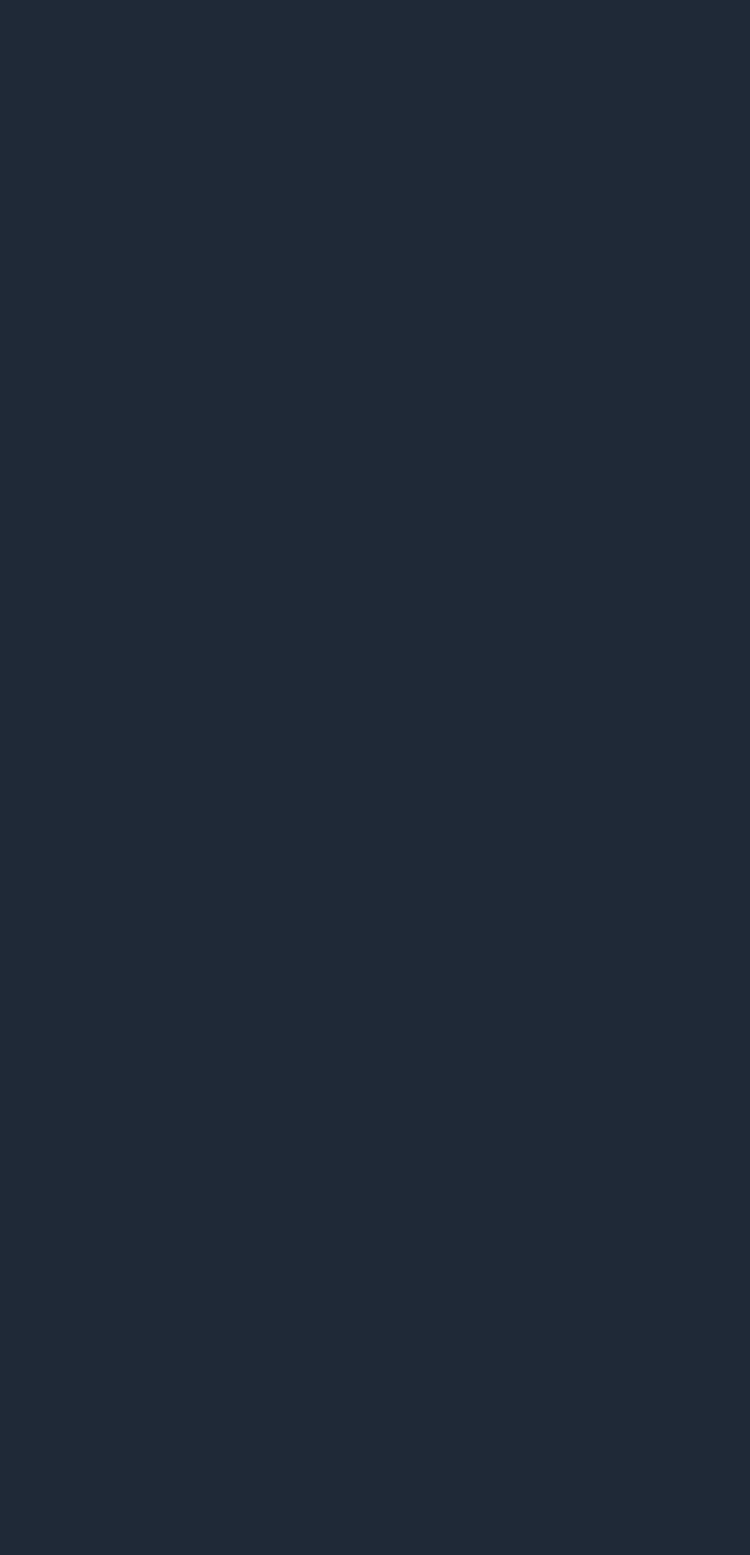
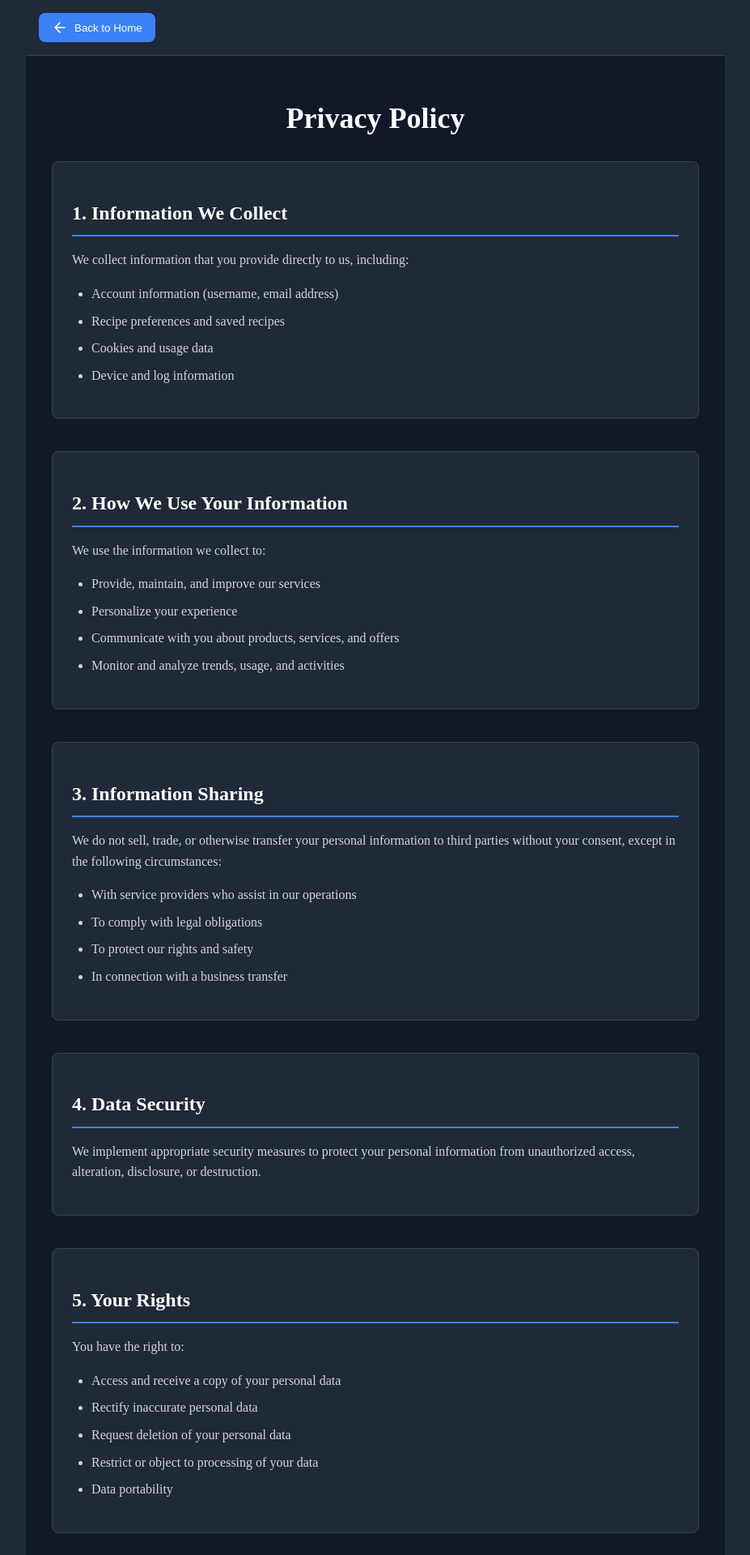
Before and after one commit to roy6767/RecipeGenerator, a React (Create React App) app in the folder frontend/: page /privacy-policy in a window 1280 px wide. Before the commit this address had no page. Shown: the top 1920 px of the page at 81% size, without its empty margins (176-1103 px from the left). Before the commit the page ends 800 px from the top, so only its background shows below. Built offline with nearby package versions, Linux system fonts and the light colour scheme.

Commit message:
Add privacy-policy page

```diff
--- a/frontend/src/App.js
+++ b/frontend/src/App.js
@@ -7,6 +7,7 @@ import ProfilePage from './pages/profile-page/ProfilePage';
 import InputPage from './pages/input-page/InputPage';
 import OutputPage from './pages/output-page/OutputPage';
 import LogRegPage from './pages/log-reg-page/LogRegPage';
+import PrivacyPolicy from './pages/home-page/PrivacyPolicy';
 import './pages/home-page/HomePage.css';
 
 function App() {
@@ -19,6 +20,7 @@ function App() {
           <Route path="/input" element={<InputPage />} />
           <Route path="/output" element={<OutputPage />} />
           <Route path="/auth" element={<LogRegPage />} />
+          <Route path="/privacy-policy" element={<PrivacyPolicy />} />
         </Routes>
       </div>
     </Router>
--- a/frontend/src/pages/home-page/HomePage.jsx
+++ b/frontend/src/pages/home-page/HomePage.jsx
@@ -1,7 +1,8 @@
 import React, { useState, useEffect, useRef } from 'react';
 import { ChefHat, LogOut, User, Cookie, Shield } from 'lucide-react';
+import { useNavigate } from 'react-router-dom';
 import './HomePage.css';
-import RecipeModal from './RecipeModal'; // Make sure this import is correct
+import RecipeModal from './RecipeModal';
 
 const HomePage = () => {
     // Refs for animation, state for modal
@@ -9,6 +10,7 @@ const HomePage = () => {
     const animationFrameRef = useRef(null);
     const scrollPositionRef = useRef(0);
     const [selectedRecipe, setSelectedRecipe] = useState(null);
+    const navigate = useNavigate();
 
     const recipes = [
       {
@@ -123,10 +125,13 @@ const HomePage = () => {
         setSelectedRecipe(null);
     };
 
-    return (
-        /* Main Content */
+     const handlePrivacyPolicyClick = () => {
+        navigate('/privacy-policy');
+    };
+
+       return (
         <div className="app-container">
-            {/* THIS IS YOUR ORIGINAL NAVBAR (RESTORED) */}
+            {/* Navigation Bar */}
             <nav className="nav-bar sticky-nav">
                 <div className="nav-container">
                     <button className="primary-btn red-btn">
@@ -145,14 +150,13 @@ const HomePage = () => {
                         <div
                             ref={containerRef}
                             className="carousel-content"
-                            // No style prop needed here
                         >
                             <div className="recipe-grid">
                                 {duplicatedRecipes.map((recipe, index) => (
                                     <div
                                         key={`${recipe.id}-${index}`}
                                         className="recipe-card"
-                                        onClick={() => handleRecipeClick(recipe)} // <-- Click handler
+                                        onClick={() => handleRecipeClick(recipe)}
                                     >
                                         <img
                                             src={recipe.image}
@@ -176,7 +180,7 @@ const HomePage = () => {
                 </div>
             </main>
 
-            {/* THIS IS YOUR ORIGINAL FOOTER (RESTORED) */}
+            {/* Footer */}
             <footer className="nav-bar footer-nav">
                 <div className="nav-container">
                     <div id="footer-elements" className="footer-content">
@@ -187,10 +191,14 @@ const HomePage = () => {
 
                         <div className="footer-center">
                             <div className="footer-links">
-                                <a href="#" className="footer-link">
+                                <button
+                                    onClick={handlePrivacyPolicyClick}
+                                    className="footer-link"
+                                    style={{ background: 'none', border: 'none', cursor: 'pointer' }}
+                                >
                                     <Shield size={16} />
                                     <span>Privacy Policy</span>
-                                </a>
+                                </button>
                                 <a href="#" className="footer-link">
                                     <Cookie size={16} />
                                     <span>Cookies</span>
@@ -209,7 +217,7 @@ const HomePage = () => {
                 </div>
             </footer>
 
-            {/* Modal rendering (this is correct) */}
+            {/* Modal rendering */}
             {selectedRecipe && (
                 <RecipeModal
                     recipe={selectedRecipe}
--- /dev/null
+++ b/frontend/src/pages/home-page/PrivacyPolicy.css
@@ -0,0 +1,69 @@
+/* PrivacyPolicy.css */
+.privacy-content {
+    max-width: 800px;
+    margin: 0 auto;
+    padding: 0 1rem;
+    color: #e5e7eb;
+    line-height: 1.6;
+}
+
+.privacy-section {
+    margin-bottom: 2.5rem;
+    background-color: #1f2937;
+    padding: 1.5rem;
+    border-radius: 0.5rem;
+    border: 1px solid #374151;
+}
+
+.privacy-section h2 {
+    color: #ffffff;
+    font-size: 1.5rem;
+    font-weight: 600;
+    margin-bottom: 1rem;
+    border-bottom: 2px solid #3b82f6;
+    padding-bottom: 0.5rem;
+}
+
+.privacy-section p {
+    margin-bottom: 1rem;
+    color: #d1d5db;
+}
+
+.privacy-section ul {
+    margin: 1rem 0;
+    padding-left: 1.5rem;
+}
+
+.privacy-section li {
+    margin-bottom: 0.5rem;
+    color: #d1d5db;
+}
+
+.privacy-footer {
+    text-align: center;
+    margin-top: 3rem;
+    padding-top: 2rem;
+    border-top: 1px solid #374151;
+    color: #9ca3af;
+}
+
+/* Active footer link */
+.footer-link.active {
+    color: #3b82f6;
+}
+
+.footer-link.active:hover {
+    color: #60a5fa;
+}
+
+/* Responsive adjustments for privacy content */
+@media (max-width: 768px) {
+    .privacy-section {
+        padding: 1rem;
+        margin-bottom: 2rem;
+    }
+
+    .privacy-section h2 {
+        font-size: 1.25rem;
+    }
+}
--- /dev/null
+++ b/frontend/src/pages/home-page/PrivacyPolicy.jsx
@@ -0,0 +1,145 @@
+import React from 'react';
+import { ArrowLeft, ChefHat, Shield, Cookie, User } from 'lucide-react';
+import { useNavigate } from 'react-router-dom';
+import './HomePage.css';
+import './PrivacyPolicy.css';
+
+const PrivacyPolicy = () => {
+    const navigate = useNavigate();
+
+    const handleBackToHome = () => {
+        navigate('/');
+    };
+
+    return (
+        <div className="app-container">
+            {/* Navigation Bar */}
+            <nav className="nav-bar sticky-nav">
+                <div className="nav-container">
+                    <button
+                        className="primary-btn blue-btn"
+                        onClick={handleBackToHome}
+                    >
+                        <ArrowLeft size={20} />
+                        <span className="hidden sm-inline">Back to Home</span>
+                    </button>
+                </div>
+            </nav>
+
+            {/* Main Content - Privacy Policy */}
+            <main className="main-content">
+                <div className="content-container">
+                    <h1 className="main-title">Privacy Policy</h1>
+
+                    <div className="privacy-content">
+                        <div className="privacy-section">
+                            <h2>1. Information We Collect</h2>
+                            <p>We collect information that you provide directly to us, including:</p>
+                            <ul>
+                                <li>Account information (username, email address)</li>
+                                <li>Recipe preferences and saved recipes</li>
+                                <li>Cookies and usage data</li>
+                                <li>Device and log information</li>
+                            </ul>
+                        </div>
+
+                        <div className="privacy-section">
+                            <h2>2. How We Use Your Information</h2>
+                            <p>We use the information we collect to:</p>
+                            <ul>
+                                <li>Provide, maintain, and improve our services</li>
+                                <li>Personalize your experience</li>
+                                <li>Communicate with you about products, services, and offers</li>
+                                <li>Monitor and analyze trends, usage, and activities</li>
+                            </ul>
+                        </div>
+
+                        <div className="privacy-section">
+                            <h2>3. Information Sharing</h2>
+                            <p>We do not sell, trade, or otherwise transfer your personal information to third parties without your consent, except in the following circumstances:</p>
+                            <ul>
+                                <li>With service providers who assist in our operations</li>
+                                <li>To comply with legal obligations</li>
+                                <li>To protect our rights and safety</li>
+                                <li>In connection with a business transfer</li>
+                            </ul>
+                        </div>
+
+                        <div className="privacy-section">
+                            <h2>4. Data Security</h2>
+                            <p>We implement appropriate security measures to protect your personal information from unauthorized access, alteration, disclosure, or destruction.</p>
+                        </div>
+
+                        <div className="privacy-section">
+                            <h2>5. Your Rights</h2>
+                            <p>You have the right to:</p>
+                            <ul>
+                                <li>Access and receive a copy of your personal data</li>
+                                <li>Rectify inaccurate personal data</li>
+                                <li>Request deletion of your personal data</li>
+                                <li>Restrict or object to processing of your data</li>
+                                <li>Data portability</li>
+                            </ul>
+                        </div>
+
+                        <div className="privacy-section">
+                            <h2>6. Cookies</h2>
+                            <p>We use cookies and similar tracking technologies to track activity on our service and hold certain information. You can instruct your browser to refuse all cookies or to indicate when a cookie is being sent.</p>
+                        </div>
+
+                        <div className="privacy-section">
+                            <h2>7. Changes to This Policy</h2>
+                            <p>We may update our Privacy Policy from time to time. We will notify you of any changes by posting the new Privacy Policy on this page and updating the "effective date" at the top.</p>
+                        </div>
+
+                        <div className="privacy-section">
+                            <h2>8. Contact Us</h2>
+                            <p>If you have any questions about this Privacy Policy, please contact us at:</p>
+                            <p>Email: privacy@recipeapp.com<br />
+                            Address: 123 Recipe Street, Food City, FC 12345</p>
+                        </div>
+
+                        <div className="privacy-footer">
+                            <p><strong>Effective Date:</strong> January 1, 2024</p>
+                        </div>
+                    </div>
+                </div>
+            </main>
+
+            {/* Footer */}
+            <footer className="nav-bar footer-nav">
+                <div className="nav-container">
+                    <div id="footer-elements" className="footer-content">
+                        <button className="primary-btn green-btn">
+                            <ChefHat size={20} />
+                            <span className="hidden sm-inline">Generate Recipe</span>
+                        </button>
+
+                        <div className="footer-center">
+                            <div className="footer-links">
+                                <button className="footer-link active">
+                                    <Shield size={16} />
+                                    <span>Privacy Policy</span>
+                                </button>
+                                <a href="#" className="footer-link">
+                                    <Cookie size={16} />
+                                    <span>Cookies</span>
+                                </a>
+                            </div>
+                            <p className="footer-text">
+                                © All rights reserved by Jensen YH-AWS24
+                            </p>
+                        </div>
+
+                        <button className="primary-btn blue-btn">
+                            <User size={20} />
+                            <span className="hidden sm-inline">Profile</span>
+                        </button>
+                    </div>
+                </div>
+            </footer>
+        </div>
+    );
+};
+
+export default PrivacyPolicy;
```
